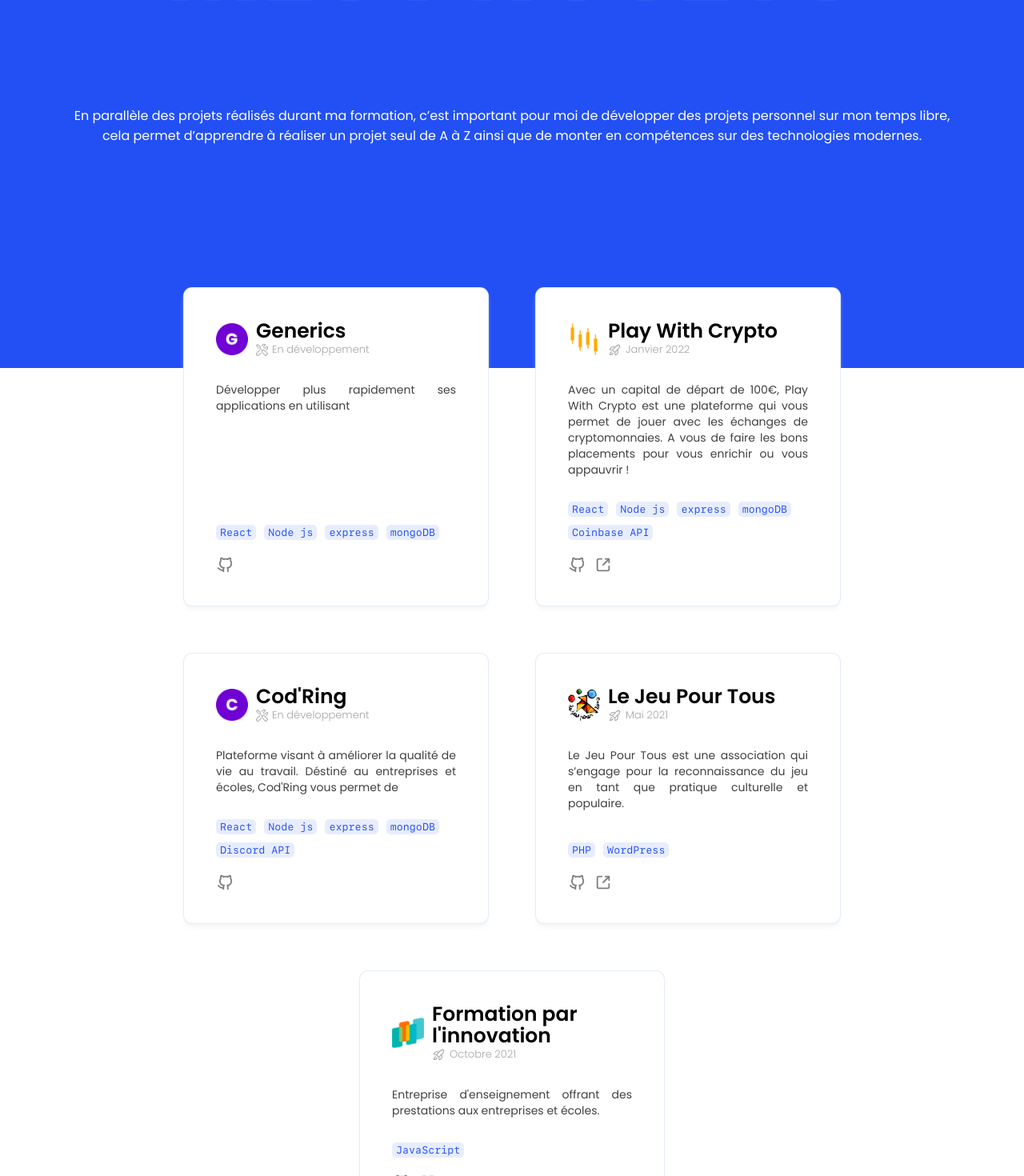
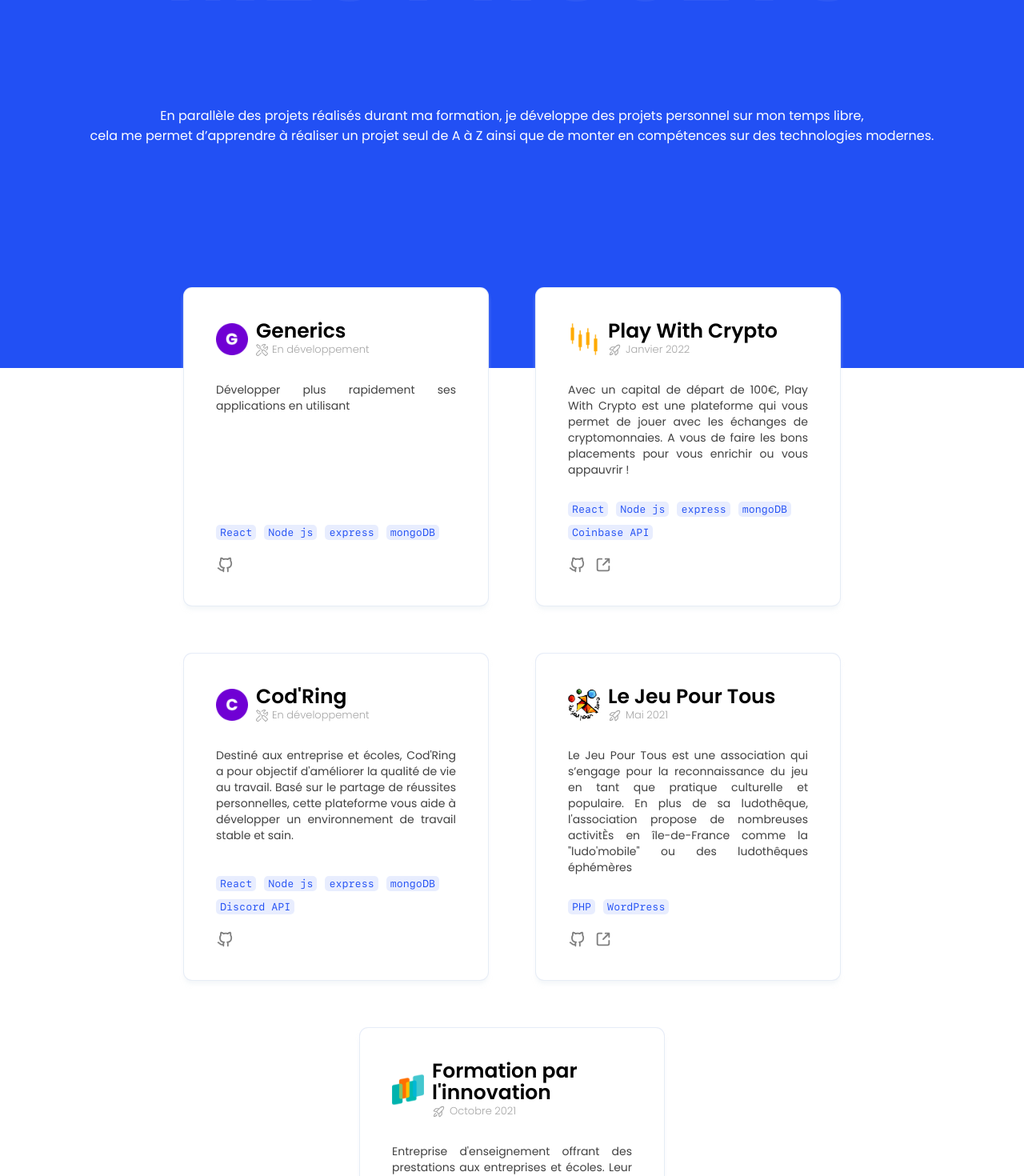
Before and after one commit to ugo-prenat/portfolio, a React (Create React App) app: page / in a window 1280 px wide. Shown: the part 1020-2490 px from the top of the page at 80% size. Built offline with nearby package versions, Linux system fonts and the light colour scheme.

Commit message:
added project's descriptions

```diff
--- a/src/components/projects/Projects.jsx
+++ b/src/components/projects/Projects.jsx
@@ -14,9 +14,9 @@ export default function Projects() {
         <SectionTitle>Mes projets</SectionTitle>
 
         <p className={css.description}>
-          En parallèle des projets réalisés durant ma formation, c’est important pour moi de développer des projets personnel sur mon temps libre,
+          En parallèle des projets réalisés durant ma formation, je développe des projets personnel sur mon temps libre,
           <br/>
-          cela permet d’apprendre à réaliser un projet seul de A à Z ainsi que de monter en compétences sur des technologies modernes.
+          cela me permet d’apprendre à réaliser un projet seul de A à Z ainsi que de monter en compétences sur des technologies modernes.
         </p>
 
       </div>
--- a/src/data/projects.data.js
+++ b/src/data/projects.data.js
@@ -37,7 +37,7 @@ export const projects = [
   {
     id: 3,
     title: 'Formation par l\'innovation',
-    description: "Entreprise d'enseignement offrant des prestations aux entreprises et écoles.",
+    description: "Entreprise d'enseignement offrant des prestations aux entreprises et écoles. Leur engagement est défini par quatre critères de qualités : rigueur, bienveillance, adaptabilité et accompagnement",
     githubLink: 'https://github.com/ugo-prenat/FPI_startup_project',
     projectLink: 'https://fpi.digital',
     technologies: ['JavaScript'],
@@ -48,7 +48,7 @@ export const projects = [
   {
     id: 4,
     title: 'Le Jeu Pour Tous',
-    description: "Le Jeu Pour Tous est une association qui s’engage pour la reconnaissance du jeu en tant que pratique culturelle et populaire.",
+    description: "Le Jeu Pour Tous est une association qui s’engage pour la reconnaissance du jeu en tant que pratique culturelle et populaire. En plus de sa ludothêque, l'association propose de nombreuses activitÈs en île-de-France comme la \"ludo'mobile\" ou des ludothêques éphémères",
     githubLink: 'https://github.com/ugo-prenat/theme_LJPT',
     projectLink: 'https://lejeupourtous.org',
     technologies: ['PHP', 'WordPress'],
@@ -59,7 +59,7 @@ export const projects = [
   {
     id: 5,
     title: 'Cod\'Ring',
-    description: "Plateforme visant à améliorer la qualité de vie au travail. Déstiné au entreprises et écoles, Cod'Ring vous permet de ",
+    description: "Destiné aux entreprise et écoles, Cod'Ring a pour objectif d'améliorer la qualité de vie au travail. Basé sur le partage de réussites personnelles, cette plateforme vous aide à développer un environnement de travail stable et sain.",
     githubLink: 'https://github.com/ugo-prenat/codring',
     projectLink: undefined,
     technologies: ['React', 'Node js', 'express', 'mongoDB', 'Discord API'],
--- a/src/styles/contact.module.css
+++ b/src/styles/contact.module.css
@@ -2,7 +2,7 @@
   background-color: var(--blue-color);
   padding-top: 0;
   position: relative;
-  min-height: calc(100vh - 70px - 100px);
+  min-height: 50vh;
 }
 .sendMsgBlock {
   position: absolute;
```
